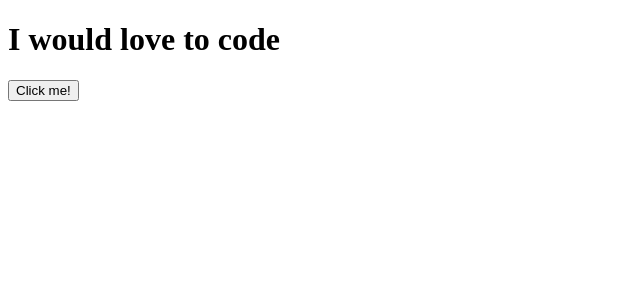
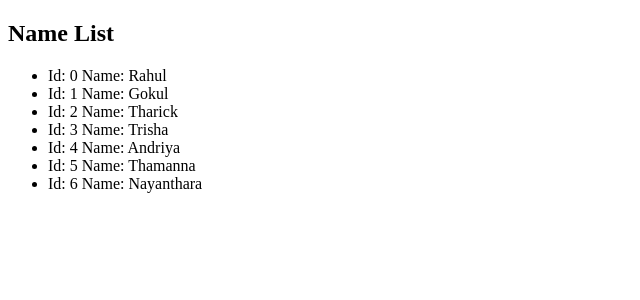
Before and after one commit to LivinkumarS/Gokul-React-Class, a React (Vite) app in the folder Gokul-Training/: page / in a window 1280 px wide. Shown: the top 300 px of the page, without its empty margins (0-640 px from the left). Built offline with nearby package versions, Linux system fonts and the light colour scheme; the HTML template or start-up script is replaced by a standard one.

Commit message:
List rendering

```diff
--- a/Gokul-Training/src/App.jsx
+++ b/Gokul-Training/src/App.jsx
@@ -1,18 +1,28 @@
 import React, { useState } from "react";
+import Name from "./Name";
 
 export default function App() {
-  const [doLove, setDoLove] = useState(true);
+  // const movieList = ["Theri", "Kaththi", "Sachin", "Ghillie", "Mersal"];
+
+  const nameList = [
+    { id: 0, name: "Rahul" },
+    { id: 1, name: "Gokul" },
+    { id: 2, name: "Tharick" },
+    { id: 3, name: "Trisha" },
+    { id: 4, name: "Andriya" },
+    { id: 5, name: "Thamanna" },
+    { id: 6, name: "Nayanthara" },
+  ];
 
   return (
     <div>
-      {doLove && <h1>I would love to code</h1>}
-      <button
-        onClick={() => {
-          setDoLove((prev)=>{return !prev});
-        }}
-      >
-        Click me!
-      </button>
+      <h2>Name List</h2>
+
+      <ul>
+        {nameList.map((ele, ind) => {
+          return <Name key={ind} id={ele.id} name={ele.name} />;
+        })}
+      </ul>
     </div>
   );
 }
--- /dev/null
+++ b/Gokul-Training/src/Name.jsx
@@ -0,0 +1,9 @@
+import React from "react";
+
+export default function Name(prop) {
+  return (
+    <li>
+      Id: {prop.id} Name: {prop.name}
+    </li>
+  );
+}
```
Also changed, not shown: 1 other file (tests, documents, lock files or other folders).
